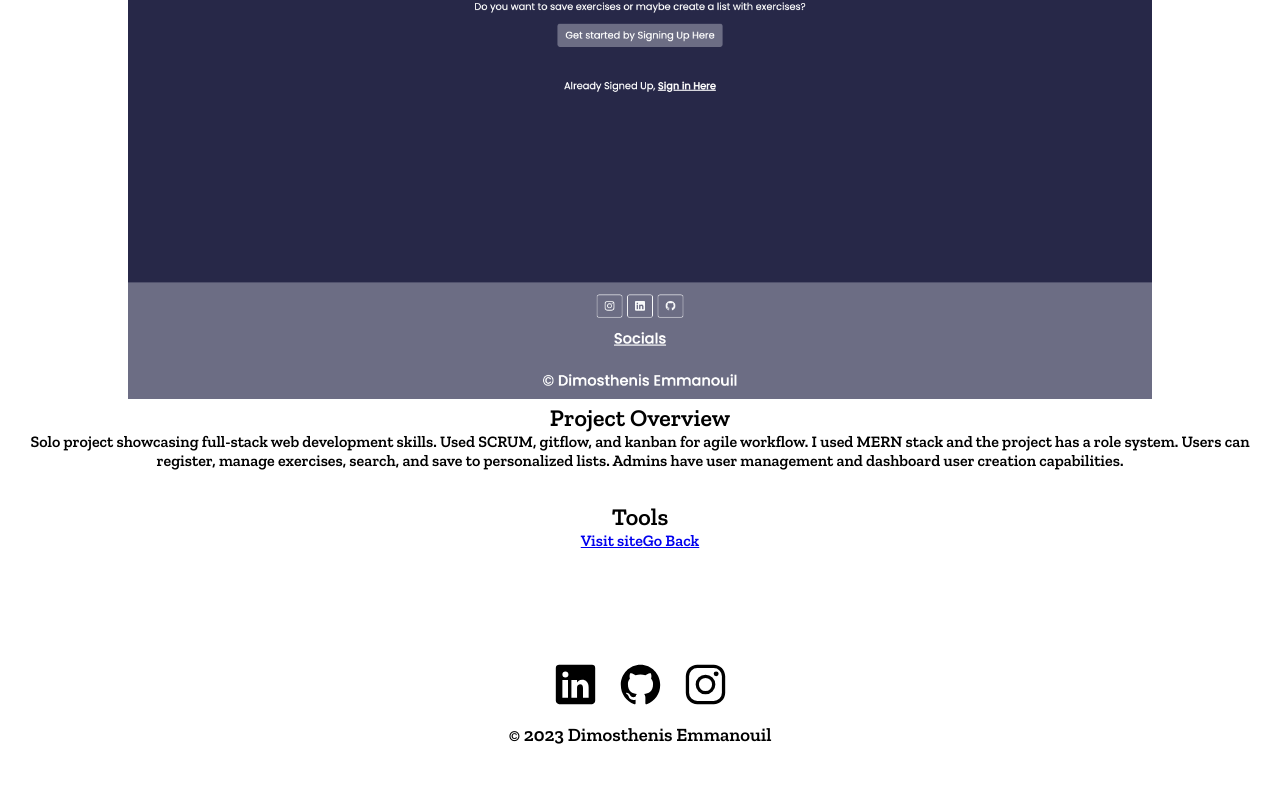
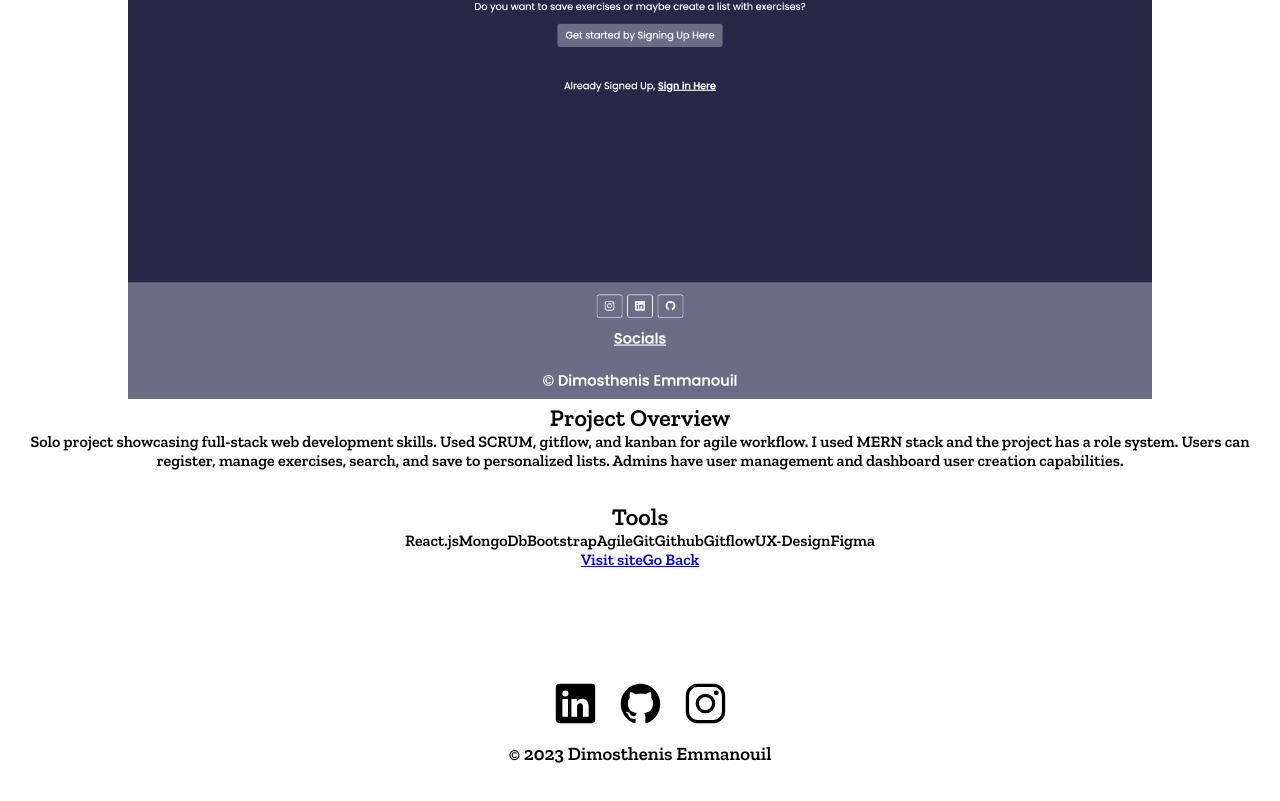
Before and after one commit to Albatraoz12/Portfolio, a React (Vite) app: page /project/Dtrain in a window 1280 px wide. Shown: the part 390-1191 px from the top of the page. Built offline with nearby package versions, Linux system fonts and the light colour scheme.

Commit message:
map through and display tools used for the project

```diff
--- a/src/components/projectId/ProjectId.jsx
+++ b/src/components/projectId/ProjectId.jsx
@@ -24,6 +24,10 @@ const ProjectId = ({ project }) => {
 
       <section>
         <h2>Tools</h2>
+        <div>
+          {project.tools &&
+            project.tools.map((tool, index) => <span key={index}>{tool}</span>)}
+        </div>
       </section>
       <section>
         <a
```
